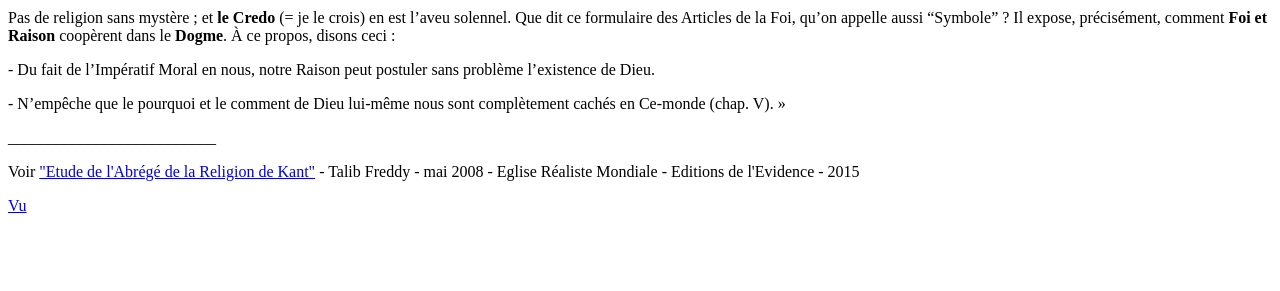
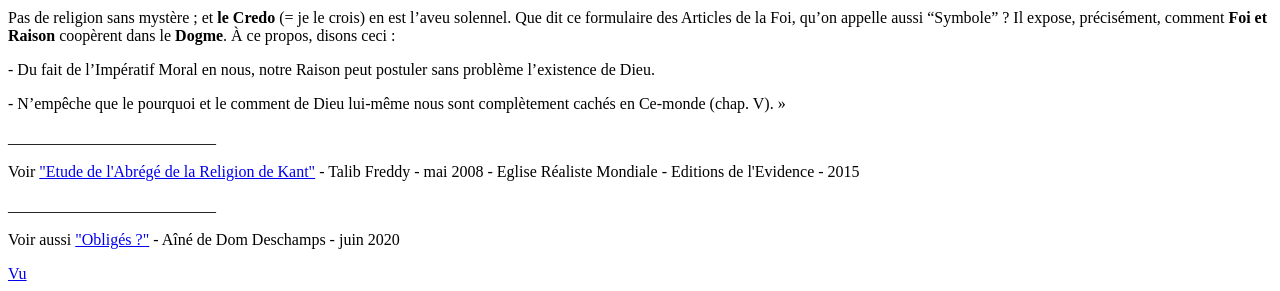
Before and after one commit to Anselm00/boussole, a PHP site: page /imperatif-moral.php in a window 1280 px wide. Shown: the part 2412-2703 px from the top of the page. Before the commit the page ends 2625 px from the top, so only its background shows below. Run offline with PHP 8.4, Linux system fonts and the light colour scheme.

Commit message:
no message

```diff
--- a/modal/imperatif-moral.php
+++ b/modal/imperatif-moral.php
@@ -229,6 +229,9 @@ complètement cachés en Ce-monde
 
 
 				  <p>Voir <a href="https://www.eglise-realiste.org/pdf/Etude_Abrege_ERM-Kant_ed.pdf" target="_blank"> "Etude de l'Abrégé de la Religion de Kant"</a> - Talib Freddy - mai 2008 - Eglise Réaliste Mondiale - Editions de l'Evidence - 2015</p>
+				  <p>__________________________</p>
+
+				  <p>Voir aussi <a href="https://www.eglise-realiste.org/pdf/Obligés_ed.pdf" target="_blank"> "Obligés ?"</a> - Aîné de Dom Deschamps - juin 2020</p>
 
 
 			</div>
--- a/modal/union-sociale.php
+++ b/modal/union-sociale.php
@@ -4,7 +4,7 @@
 			  <h4>Union sociale</h4>
 
 			  <p>« <b><u>Le “but final”</u></b> détermine la “tâche immédiate”. Ce vieux principe philosophique est de première
-importance. Et l’E.R.M. lui donne une puissance Impartiale toute nouvelle1.</p>
+importance. Et l’E.R.M. (Eglise Réaliste Mondiale) lui donne une puissance Impartiale toute nouvelle.</p>
 La prospective concernant le but final de la Société Convenable (S.C.) <b>ne suppose qu’une
 chose</b> : que ni l’état de notre Soleil, ni la démence de la B.I.D. (Barbarie Intégrale Dominante) n’aient rendu la Terre inhabitable – à
 son heure ou prématurément.</p>
```
